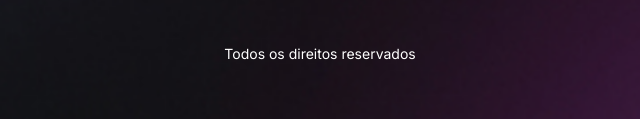
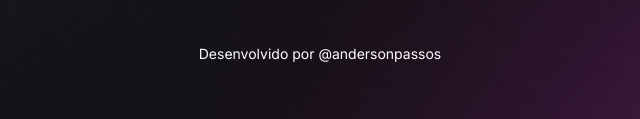
Before and after one commit to Andersondev123/devlinks, a plain HTML site: page index.html in a window 1280 px wide. Shown: the part 678-797 px from the top of the page, 320-960 px from the left. Drawn offline with nearby package versions, Linux system fonts and the light colour scheme.

```diff
--- a/index.html
+++ b/index.html
@@ -7,7 +7,7 @@
   <meta charset="UTF-8">
   <meta name="viewport" content="width=device-width, initial-scale=1.0">
   <link rel="stylesheet" href="style.css">
-  <title>Dev Links</title>
+  <title>DevLinks</title>
 
 </head>
 <body>
@@ -50,7 +50,7 @@
     </a>
    </div>
    <footer>
-    <p>Todos os direitos reservados</p>
+    <p>Desenvolvido por @andersonpassos</p>
    </footer>
 
    <script src="script.js"></script>
```
Also changed, not shown: .github/preview.jpg (added), 1 other file.
